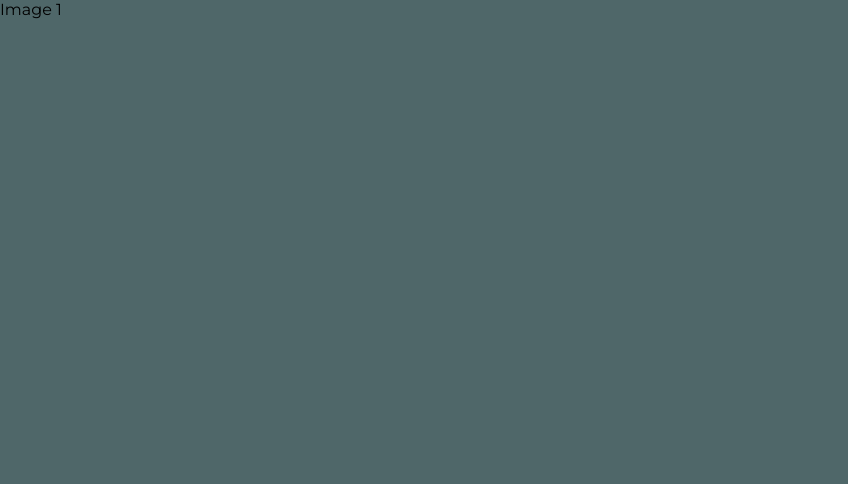
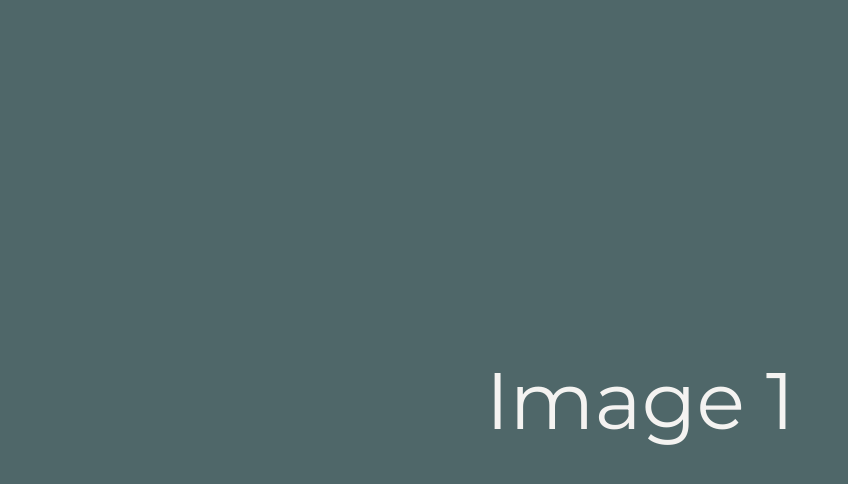
Before and after one commit to berit-stange/basic-frontend-elements, a plain HTML site: page index.html in a window 1280 px wide. Shown: the whole page, without its empty margins (0-848 px from the left). Drawn offline with Linux system fonts and the light colour scheme.

Commit message:
added text-styling

```diff
--- a/style.scss
+++ b/style.scss
@@ -37,3 +37,16 @@ body, #slider, .wrap, .slide-content {
 .slide3 {
     background-image: url("/img/03-996769.jpg")
 }
+
+.slide-content {
+    display: flex;
+    flex-direction: column;
+    justify-content: center;
+    align-items: center;
+    text-align: center;
+}
+
+.slide-content span {
+    font-size: 5rem;
+    color: $base-color;
+}
```
Also changed, not shown: style.css, 1 other file.
